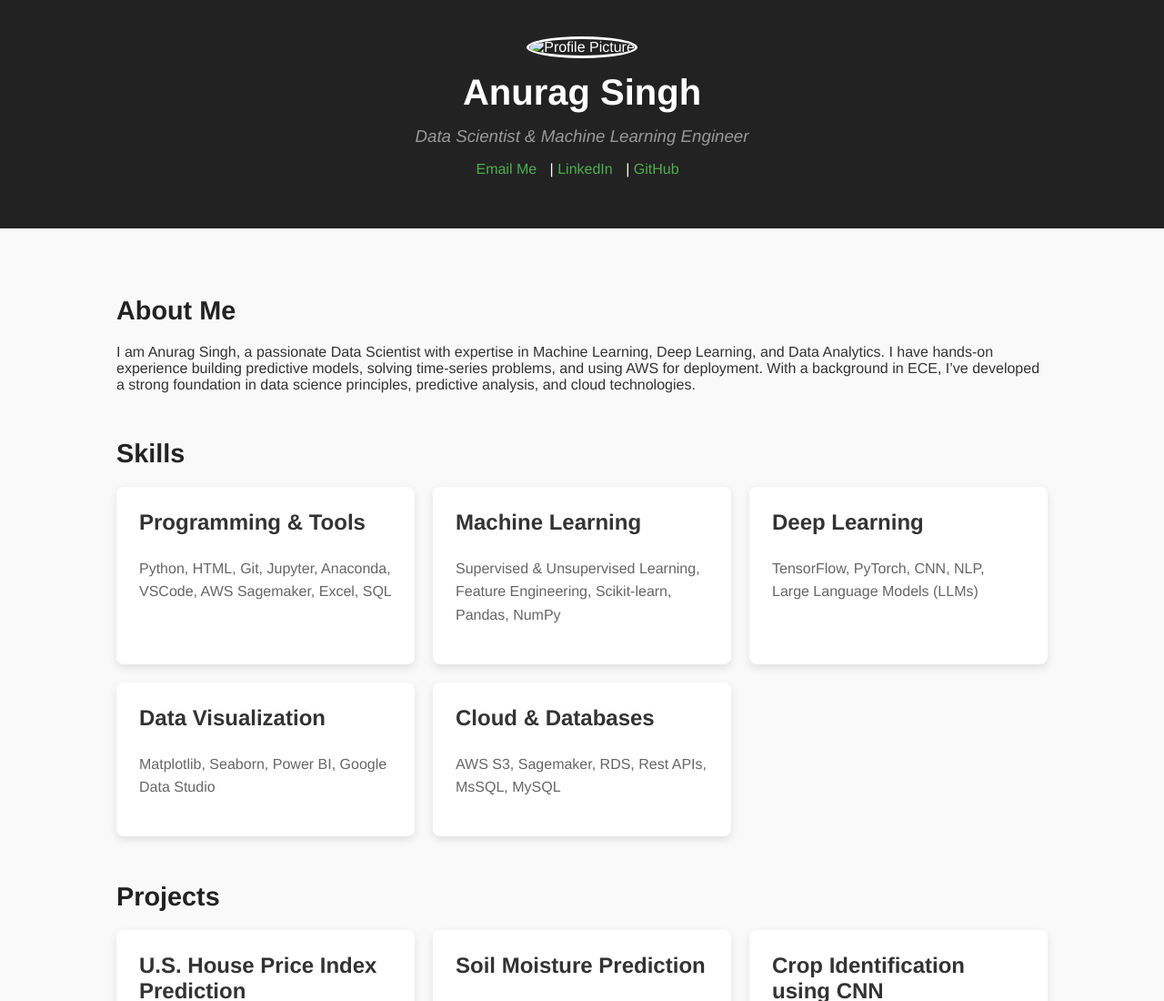
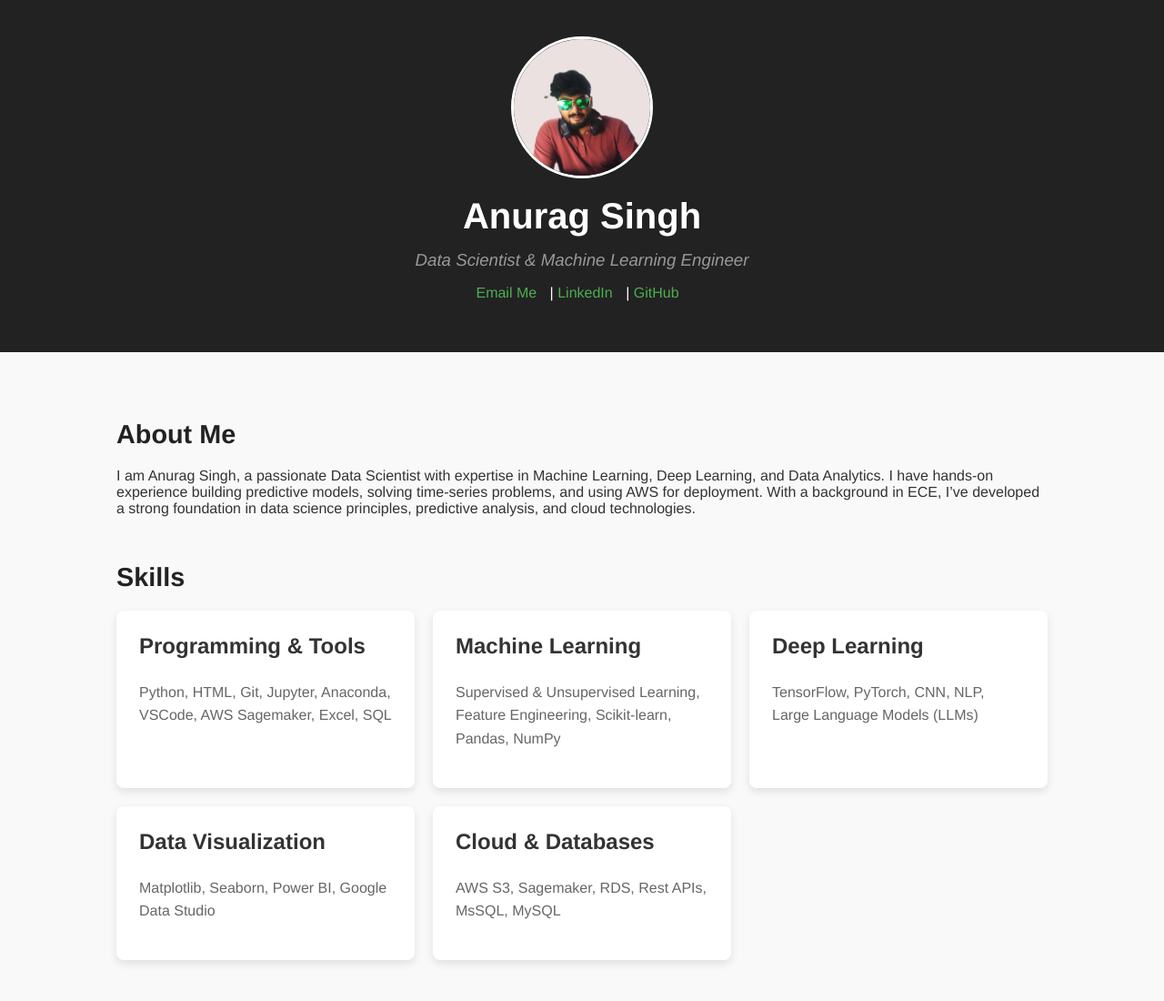
Before and after one commit to Anurag421/Anurag_Singh.github.io, a plain HTML site: page index.html in a window 1280 px wide. Shown: the top 1100 px of the page at 91% size. Drawn offline with Linux system fonts and the light colour scheme.

Commit message:
updated picture

```diff
--- a/index.html
+++ b/index.html
@@ -112,7 +112,7 @@
 <body>
 
     <header>
-        <img src="chotadon.png" alt="Profile Picture">
+        <img src="image/chotadon.png" alt="Profile Picture">
         <h1>Anurag Singh</h1>
         <h3>Data Scientist & Machine Learning Engineer</h3>
         <p><a href="mailto:singh2907anurag@gmail.com">Email Me</a> | <a href="https://www.linkedin.com/in/anurag-singh-akash-855394244/">LinkedIn</a> | <a href="https://github.com/Anurag421">GitHub</a></p>
```
Also changed, not shown: chotadon.png (added).
